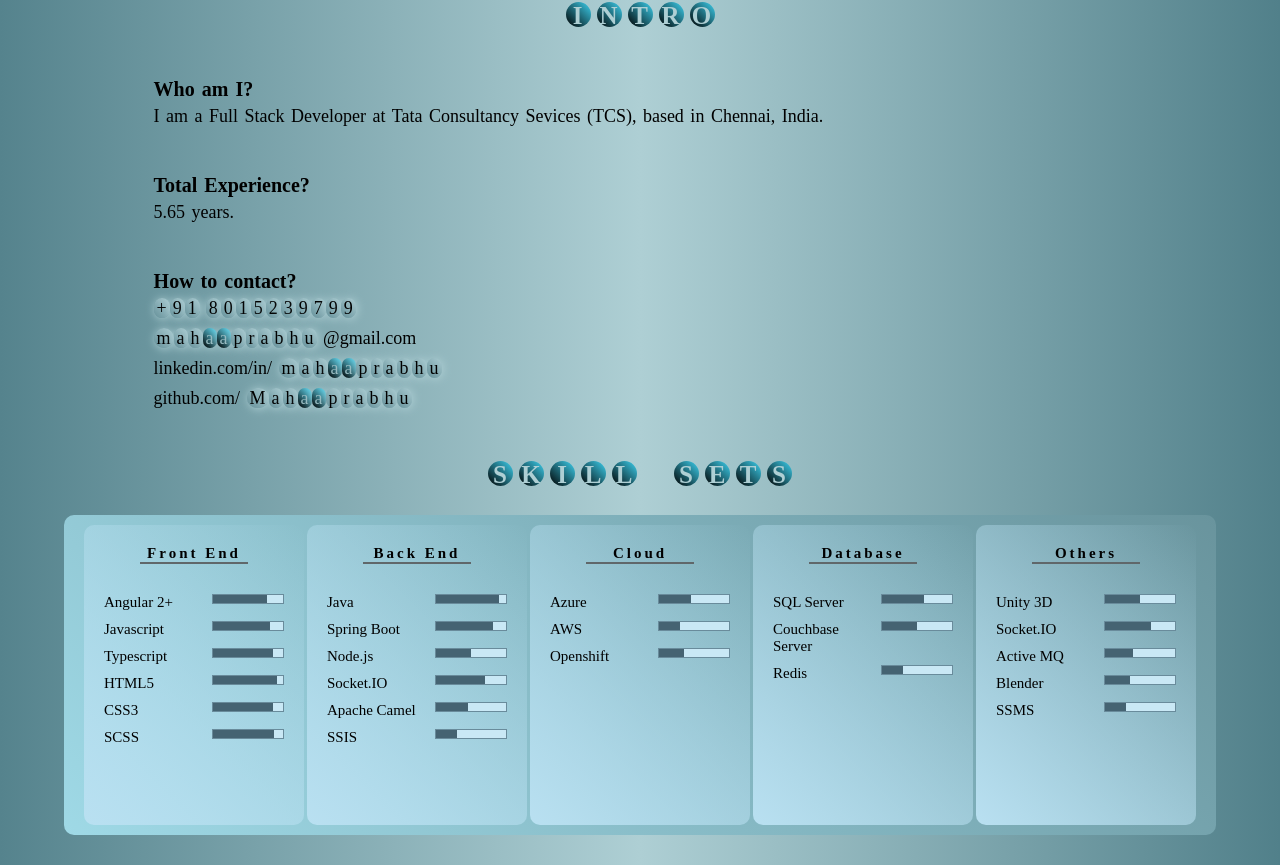
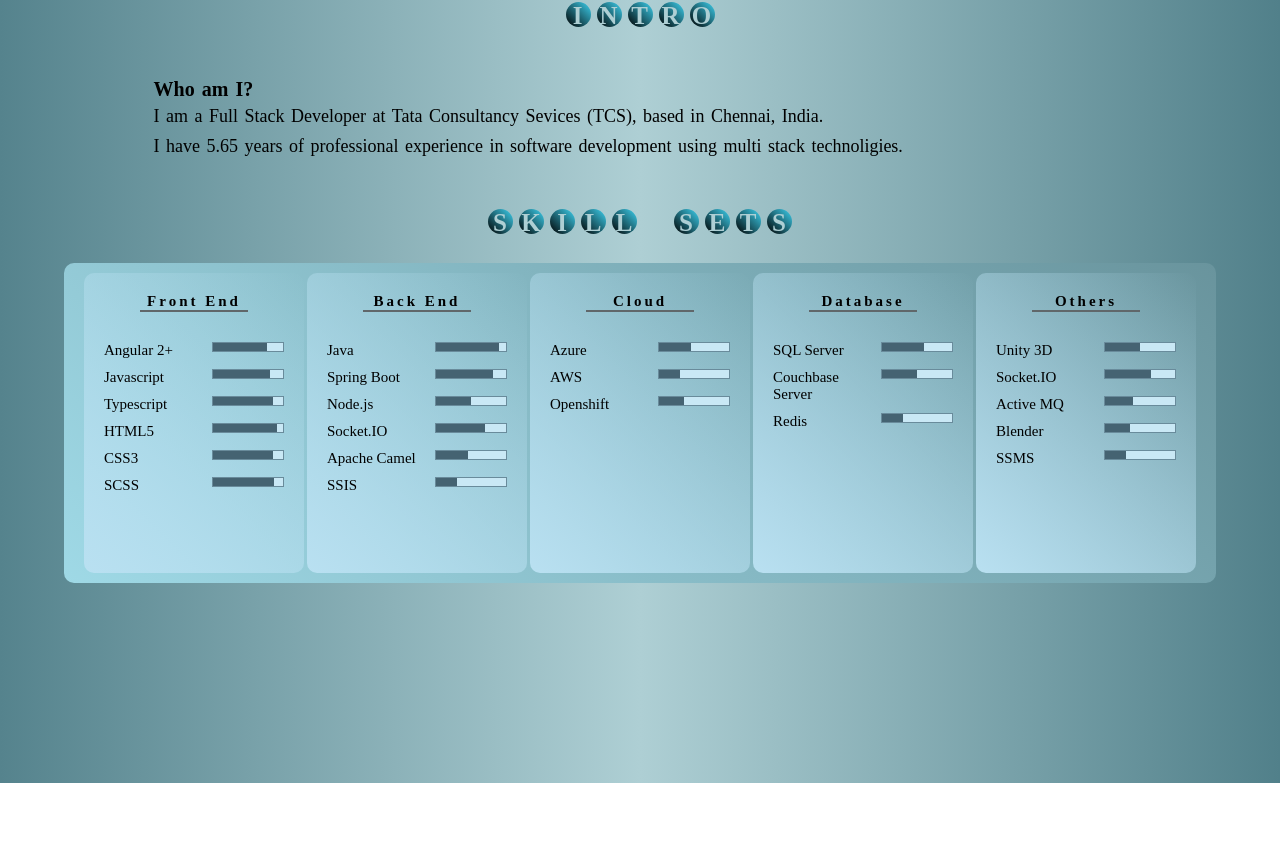
Before and after one commit to Mahaaprabhu/profile, an Angular app: page / in a window 1280 px wide. Shown: the part 1294-2159 px from the top of the page. After the commit the page ends 2077 px from the top, so only its background shows below. Built offline with nearby package versions, Linux system fonts and the light colour scheme.

Commit message:
Updates for Github page

```diff
--- a/src/app/components/header/header.component.html
+++ b/src/app/components/header/header.component.html
@@ -1,6 +1,6 @@
 <header class="header">
     <div class="profile-image">
-        <img src="/assets/images/MahaaprabhuCasMod.png" alt="Mahaaprabhu's Picture">
+        <img src="/profile/assets/images/MahaaprabhuCasMod.png" alt="Mahaaprabhu's Picture">
     </div>
 
     <div class="header__texts">
@@ -9,8 +9,8 @@
     </div>
 
     <div class="iconic-links">
-        <a class="iconic-link" href="#"><i class="fab fa-github"></i></a>
-        <a class="iconic-link" href="#"><i class="fab fa-linkedin"></i></a>
+        <a class="iconic-link" href="https://www.github.com/Mahaaprabhu" target="_blank"><i class="fab fa-github"></i></a>
+        <a class="iconic-link" href="https://www.linkedin.com/in/mahaaprabhu" target="_blank"><i class="fab fa-linkedin"></i></a>
         <a class="iconic-link" href="#"><i class="fas fa-envelope"></i></a>
         <a class="iconic-link" href="#"><i class="fas fa-phone"></i></a>
     </div>
--- a/src/app/components/header/header.component.scss
+++ b/src/app/components/header/header.component.scss
@@ -237,7 +237,7 @@
 
 @keyframes zoom-up {
     0% {
-        opacity: 1;
+        opacity: 0;
         padding: 0;
         font-size: 10rem;
         overflow: hidden;
@@ -246,12 +246,10 @@
         opacity: 1;
         padding: 0;
         font-size: 5rem;
+        overflow: hidden;
     }
     100% {
         opacity: 1;
-        color: #2a707d;
-        background-color: transparent;
-        box-shadow: 1px 1px 10px #59848d;
         overflow: hidden;
     }
 }
--- a/src/app/components/intro/intro.component.html
+++ b/src/app/components/intro/intro.component.html
@@ -10,82 +10,7 @@
 
     <h2 class="heading-secondary">Who am I?</h2>
     <p class="text-primary">I am a Full Stack Developer at Tata Consultancy Sevices (TCS), based in Chennai, India.</p>
+    <p class="text-primary">I have {{ expInYears }} years of professional experience in software development using multi stack technoligies.</p>
 
-    <h2 class="heading-secondary">Total Experience?</h2>
-    <p class="text-primary">{{ expInYears }} years.</p>
 
-    <h2 class="heading-secondary">How to contact?</h2>
-    <p class="text-primary">
-        <!--<span class="contact-type">mobile</span>
-        <span>:&nbsp;&nbsp;</span>-->
-        <span class="contact-value">
-            <span
-                [ngClass] = "{ 'glossy-letter': letter == letter.trim(),
-                    'glossy-space': letter != letter.trim() }"
-                *ngFor="let letter of '+91 8015239799'.split('')">
-                {{ letter }}
-            </span>
-        </span>
-    </p>
-    <p class="text-primary">
-        <!--<span class="contact-type">email</span>
-        <span>:&nbsp;&nbsp;</span>-->
-        <span class="contact-value">
-            <span
-                [ngClass] = "{ 'glossy-letter': letter == letter.trim(),
-                    'glossy-space': letter != letter.trim() }"
-                *ngFor="let letter of 'mah'.split('')">
-                {{ letter }}
-            </span>
-            <span class="glossy-letter special">a</span>
-            <span class="glossy-letter special">a</span>
-            <span
-                [ngClass] = "{ 'glossy-letter': letter == letter.trim(),
-                    'glossy-space': letter != letter.trim() }"
-                *ngFor="let letter of 'prabhu'.split('')">
-                {{ letter }}
-            </span>
-            @gmail.com
-        </span>
-    </p>
-    <p class="text-primary">
-        <!--<span class="contact-type">linkedin</span>
-        <span>:&nbsp;&nbsp;</span>-->
-        <span class="contact-value"><a href="https://www.linkedin.com/in/mahaaprabhu">
-            linkedin.com/in/
-            <span
-                [ngClass] = "{ 'glossy-letter': letter == letter.trim(),
-                    'glossy-space': letter != letter.trim() }"
-                *ngFor="let letter of 'mah'.split('')">
-                {{ letter }}
-            </span>
-            <span class="glossy-letter special">a</span>
-            <span class="glossy-letter special">a</span>
-            <span
-                [ngClass] = "{ 'glossy-letter': letter == letter.trim(),
-                    'glossy-space': letter != letter.trim() }"
-                *ngFor="let letter of 'prabhu'.split('')">
-                {{ letter }}
-            </span>
-        </a></span>
-    </p>
-    <p class="text-primary">
-        <!--<span class="contact-type">github</span>
-        <span>:&nbsp;&nbsp;</span>-->
-        <span class="contact-value"><a href="https://github.com/Mahaaprabhu">
-            github.com/
-            <span class="glossy-letter">M</span>
-            <span class="glossy-letter">a</span>
-            <span class="glossy-letter">h</span>
-            <span class="glossy-letter special">a</span>
-            <span class="glossy-letter special">a</span>
-            <span class="glossy-letter">p</span>
-            <span class="glossy-letter">r</span>
-            <span class="glossy-letter">a</span>
-            <span class="glossy-letter">b</span>
-            <span class="glossy-letter">h</span>
-            <span class="glossy-letter">u</span>
-
-        </a></span>
-    </p>
 </div>
```
Also changed, not shown: 23 other files (tests, documents, lock files or other folders).
